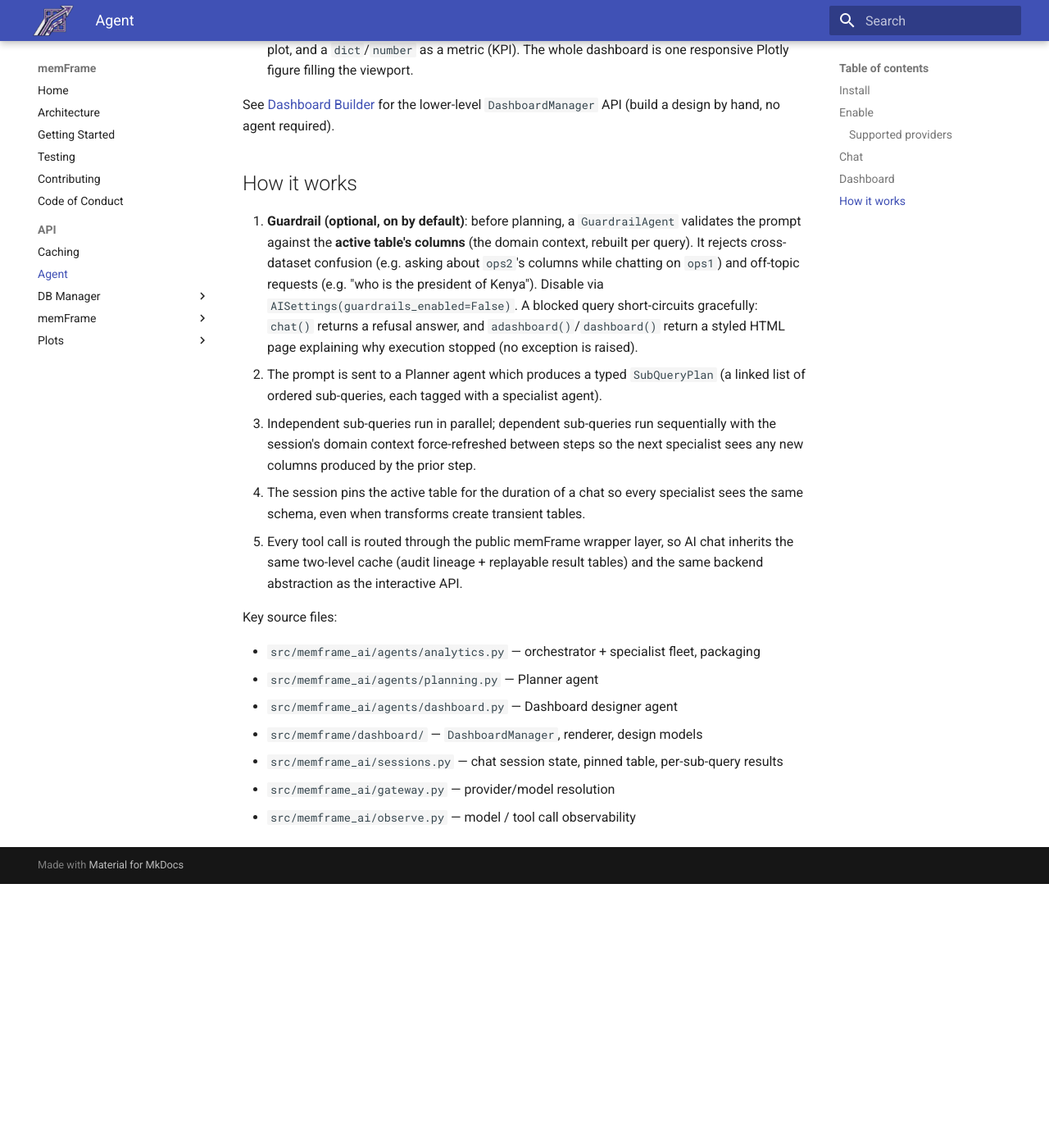
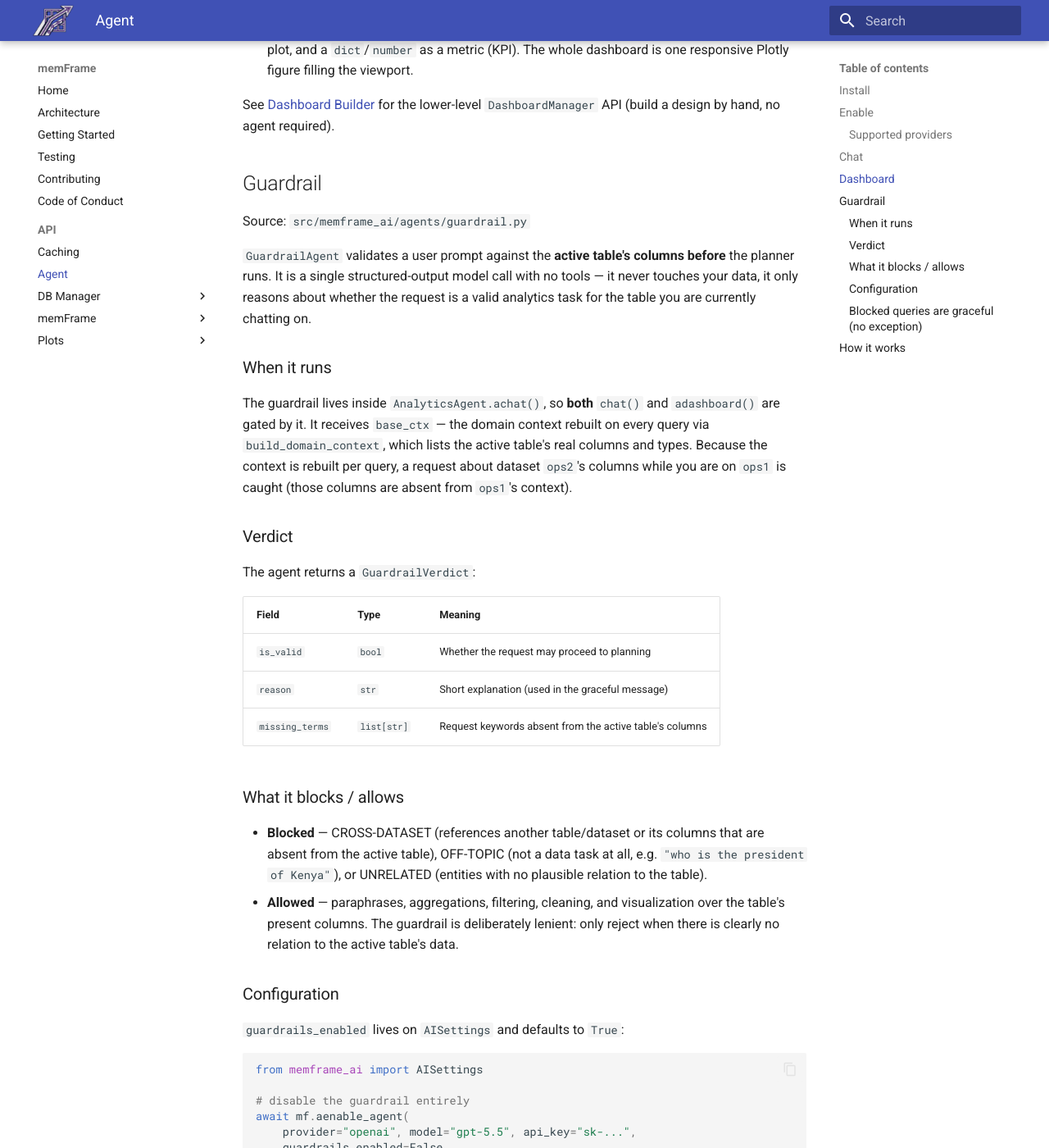
Before and after one commit to Debojit95/memFrame, an MkDocs documentation site: the page built from docs/api/agent.md, in a window 1280 px wide and 1400 px high, scrolled down 2502 px. Shown: the whole window at 82% size. Built offline with MkDocs 1.6.1 and Material for MkDocs 9.7.7, drawn with Linux system fonts in a browser that asks for light colours; before the commit the page ends 3580 px from its top, so only the background shows below that; some of the changed text lies outside the part shown.

Commit message:
docs: document query guardrail agent and dashboard architecture

````diff
--- a/docs/api/agent.md
+++ b/docs/api/agent.md
@@ -118,16 +118,91 @@ html = await mf.adashboard(
 See [Dashboard Builder](dashboard.md) for the lower-level `DashboardManager` API
 (build a design by hand, no agent required).
 
+## Guardrail
+
+Source: `src/memframe_ai/agents/guardrail.py`
+
+`GuardrailAgent` validates a user prompt against the **active table's columns
+before** the planner runs. It is a single structured-output model call with no
+tools — it never touches your data, it only reasons about whether the request is
+a valid analytics task for the table you are currently chatting on.
+
+### When it runs
+
+The guardrail lives inside `AnalyticsAgent.achat()`, so **both** `chat()` and
+`adashboard()` are gated by it. It receives `base_ctx` — the domain context
+rebuilt on every query via `build_domain_context`, which lists the active
+table's real columns and types. Because the context is rebuilt per query, a
+request about dataset `ops2`'s columns while you are on `ops1` is caught (those
+columns are absent from `ops1`'s context).
+
+### Verdict
+
+The agent returns a `GuardrailVerdict`:
+
+| Field | Type | Meaning |
+| --- | --- | --- |
+| `is_valid` | `bool` | Whether the request may proceed to planning |
+| `reason` | `str` | Short explanation (used in the graceful message) |
+| `missing_terms` | `list[str]` | Request keywords absent from the active table's columns |
+
+### What it blocks / allows
+
+- **Blocked** — CROSS-DATASET (references another table/dataset or its columns
+  that are absent from the active table), OFF-TOPIC (not a data task at all, e.g.
+  `"who is the president of Kenya"`), or UNRELATED (entities with no plausible
+  relation to the table).
+- **Allowed** — paraphrases, aggregations, filtering, cleaning, and visualization
+  over the table's present columns. The guardrail is deliberately lenient: only
+  reject when there is clearly no relation to the active table's data.
+
+### Configuration
+
+`guardrails_enabled` lives on `AISettings` and defaults to `True`:
+
+```python
+from memframe_ai import AISettings
+
+# disable the guardrail entirely
+await mf.aenable_agent(
+    provider="openai", model="gpt-5.5", api_key="sk-...",
+    guardrails_enabled=False,
+)
+```
+
+It is also **fail-open**: if the guardrail model call itself errors, the failure
+is logged and the request proceeds to planning — the guardrail can never block a
+legitimate query because of an infrastructure hiccup.
+
+### Blocked queries are graceful (no exception)
+
+A blocked query short-circuits without raising:
+
+- `chat()` / `achat()` return a refusal answer dict —
+  `guardrail_blocked: True`, `guardrail_reason`, and empty `results` / `plots` /
+  `values`.
+- `adashboard()` / `dashboard()` return a **styled HTML page** (built by
+  `render_guardrail_blocked(reason)` in `src/memframe/dashboard/render.py`)
+  explaining why execution stopped. With `show=True` it still renders inline in a
+  notebook / opens in the browser.
+
+```python
+# active table "ops1" has columns a, b, c
+await ds.achat("who is the president of Kenya")
+# -> refused: off-topic, no exception raised
+
+await ds.achat("average b grouped by c")
+# -> valid, proceeds to planning
+
+await ds.achat("sum the revenue column of ops2")
+# -> blocked: 'revenue' / 'ops2' are not columns of ops1
+```
+
 ## How it works
 
-0. **Guardrail (optional, on by default)**: before planning, a `GuardrailAgent`
-   validates the prompt against the **active table's columns** (the domain
-   context, rebuilt per query). It rejects cross-dataset confusion (e.g. asking
-   about `ops2`'s columns while chatting on `ops1`) and off-topic requests (e.g.
-   "who is the president of Kenya"). Disable via `AISettings(guardrails_enabled=False)`.
-   A blocked query short-circuits gracefully: `chat()` returns a refusal answer,
-   and `adashboard()`/`dashboard()` return a styled HTML page explaining why
-   execution stopped (no exception is raised).
+0. **Guardrail** gates the prompt first — see [Guardrail](#guardrail). A blocked
+   query short-circuits gracefully (no exception): `chat()` returns a refusal
+   answer, `adashboard()`/`dashboard()` return a styled HTML page.
 1. The prompt is sent to a Planner agent which produces a typed `SubQueryPlan`
    (a linked list of ordered sub-queries, each tagged with a specialist
    agent).
@@ -146,6 +221,7 @@ Key source files:
 
 - `src/memframe_ai/agents/analytics.py` — orchestrator + specialist fleet, packaging
 - `src/memframe_ai/agents/planning.py` — Planner agent
+- `src/memframe_ai/agents/guardrail.py` — pre-plan query validation (GuardrailAgent)
 - `src/memframe_ai/agents/dashboard.py` — Dashboard designer agent
 - `src/memframe/dashboard/` — `DashboardManager`, renderer, design models
 - `src/memframe_ai/sessions.py` — chat session state, pinned table, per-sub-query results
````
Also changed, not shown: docs/architecture.md (+28 -6 lines), docs/index.md (+1 -1 lines).
